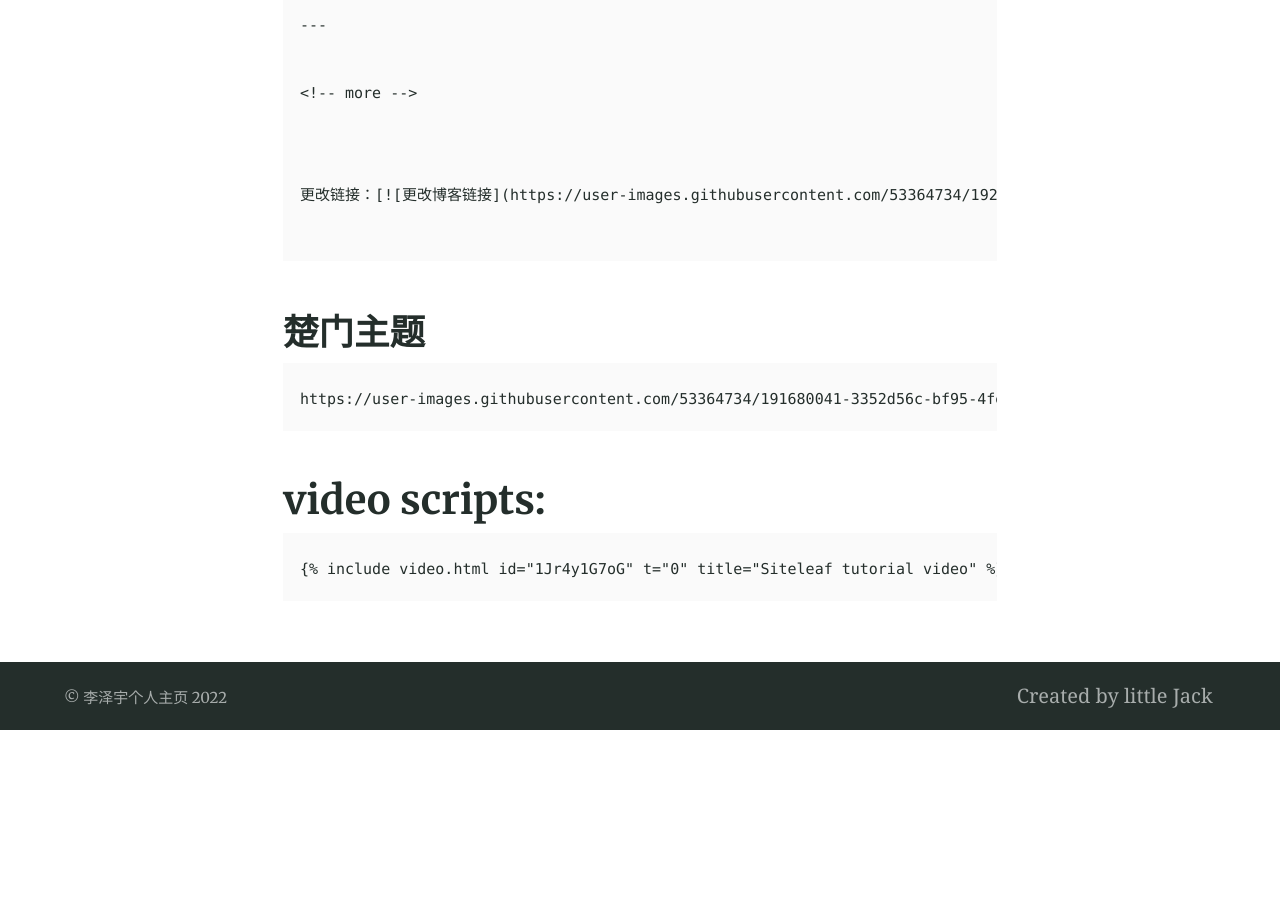
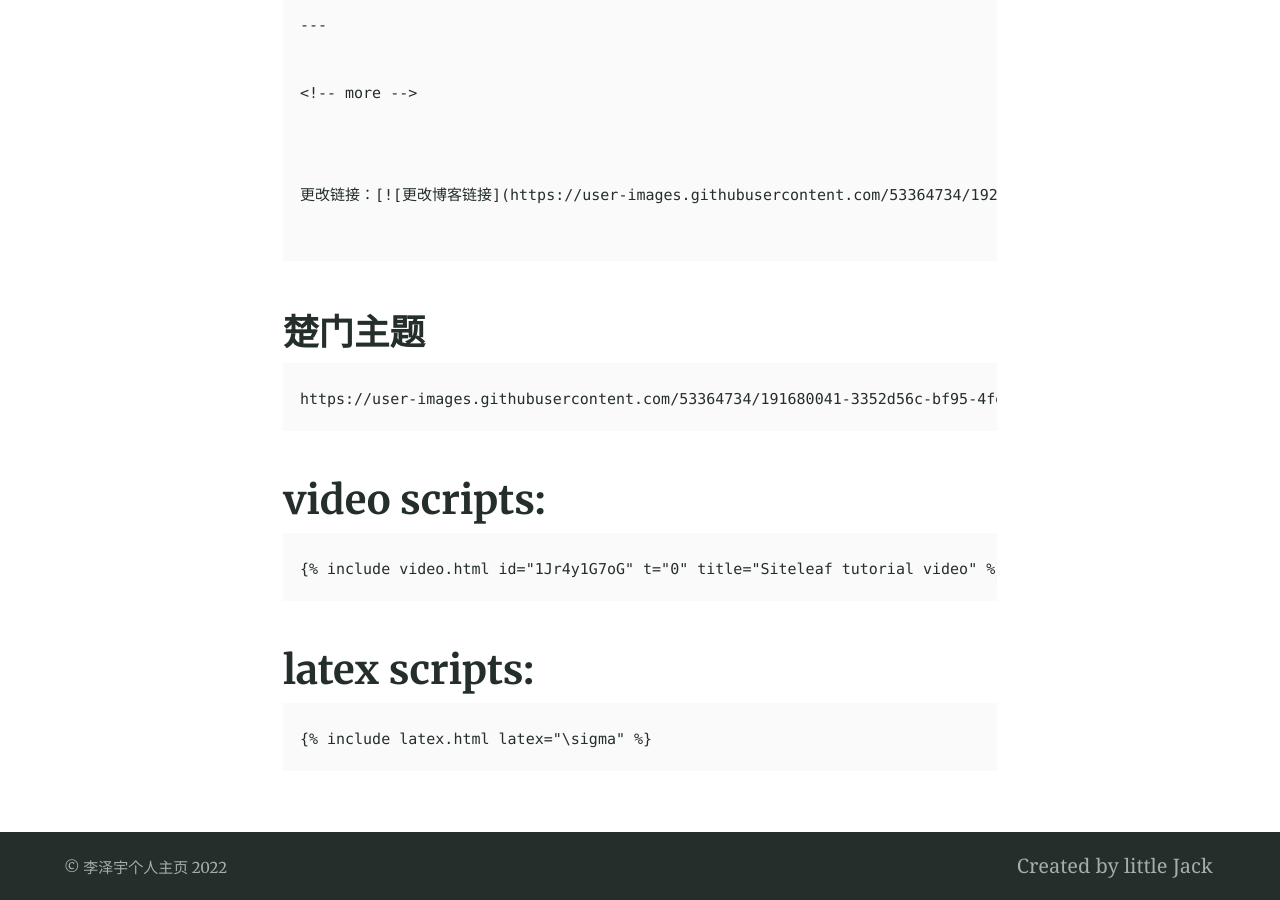
Before and after one commit to lizeyujack/lizeyujack.github.io, a Jekyll site: the page built from mode.md, in a window 1280 px wide and 900 px high, scrolled down 1180 px. Built offline with Jekyll 4.4.1, drawn with Linux system fonts in a browser that asks for light colours; before the commit the page ends 1910 px from its top, so only the background shows below that.

Commit message:
Update mode.md

````diff
--- a/mode.md
+++ b/mode.md
@@ -38,3 +38,9 @@ feature_image: "https://user-images.githubusercontent.com/53364734/192078882-190
 ```
 {% raw %}{% include video.html id="1Jr4y1G7oG" t="0" title="Siteleaf tutorial video" %}{% endraw %}
 ```
+
+# latex scripts:
+
+```
+{% raw %}{% include latex.html latex="\sigma" %}{% endraw %}
+```
````
